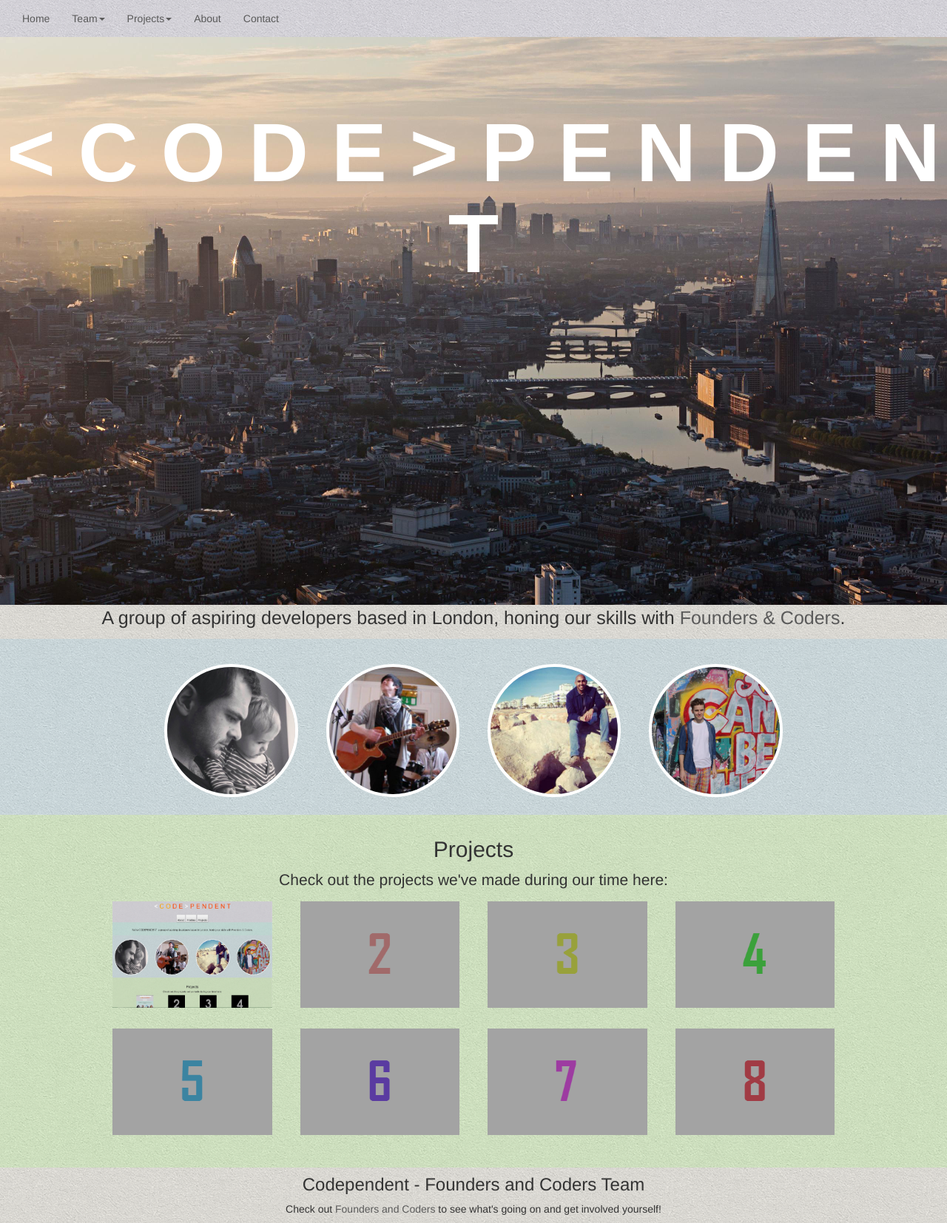
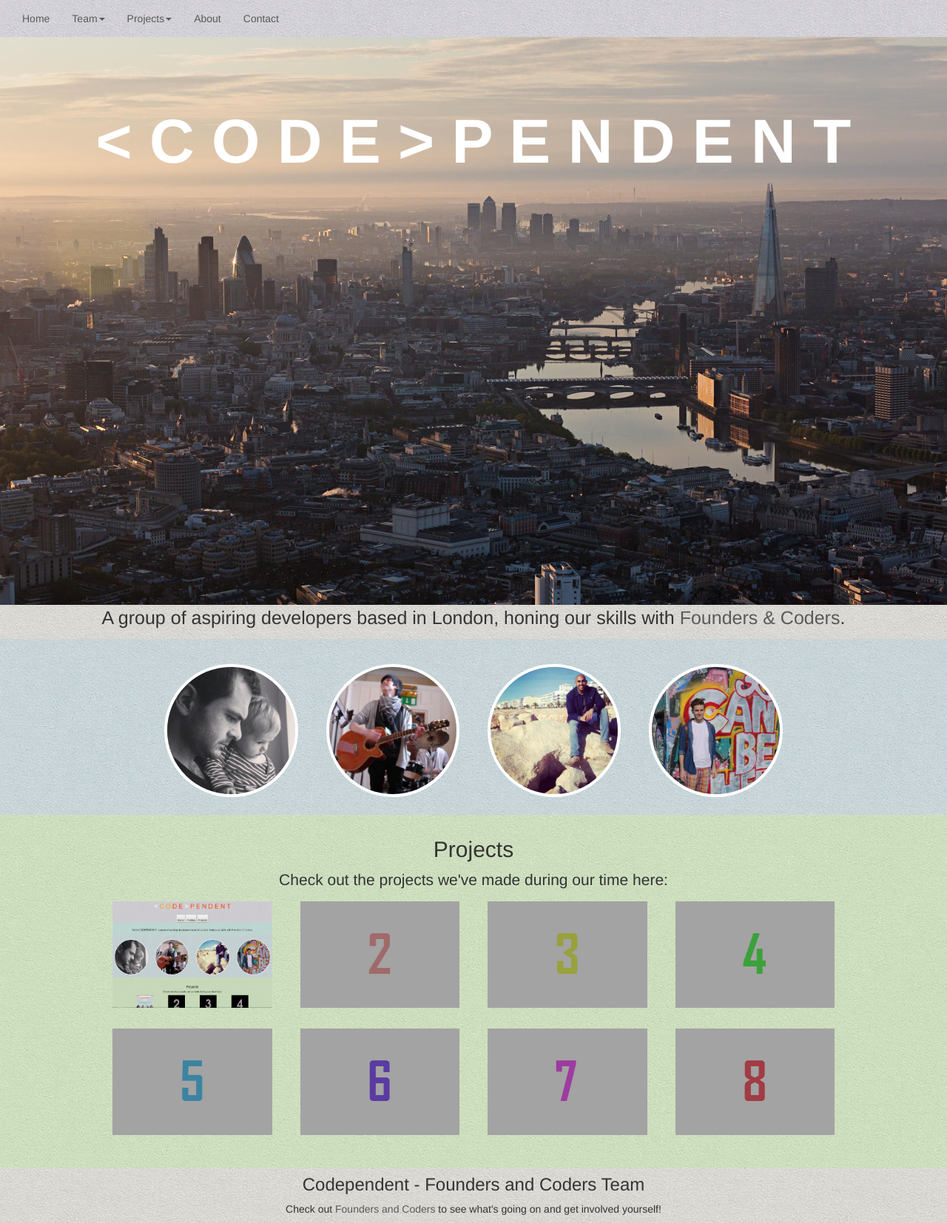
Before and after one commit to codependentfc/codependentfc.github.io, a Jekyll site: the page built from index.html, in a window 1280 px wide. Shown: the whole page at 74% size. Built offline with Jekyll 4.4.1, drawn with Linux system fonts in a browser that asks for light colours; nearby versions of some CDN libraries.

Commit message:
constrain header

```diff
--- a/css/main.css
+++ b/css/main.css
@@ -90,9 +90,10 @@ body {
 
 #banner {
   text-align: center;
-  font-size: 8em;
+  font-size: 6em;
   margin-left: auto;
   margin-right: auto;
+  max-width: 90%;
 }
 
 .text {
```
